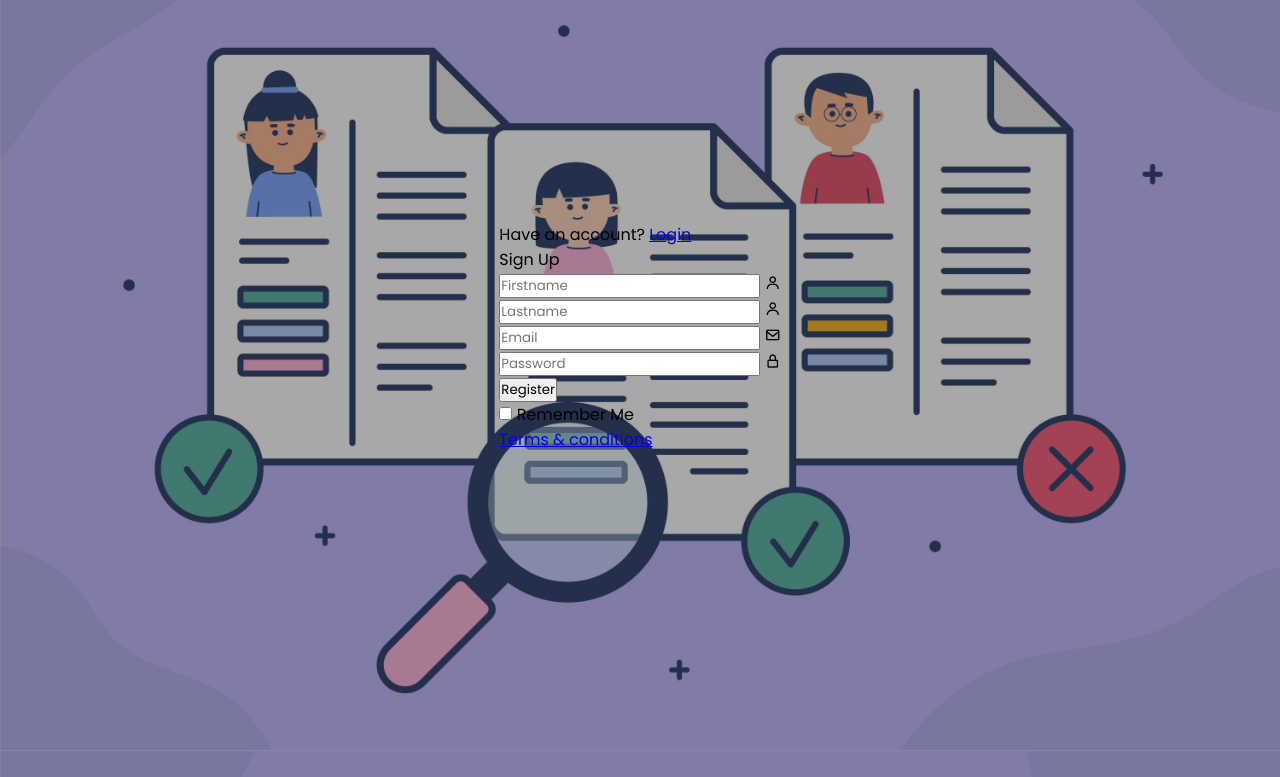
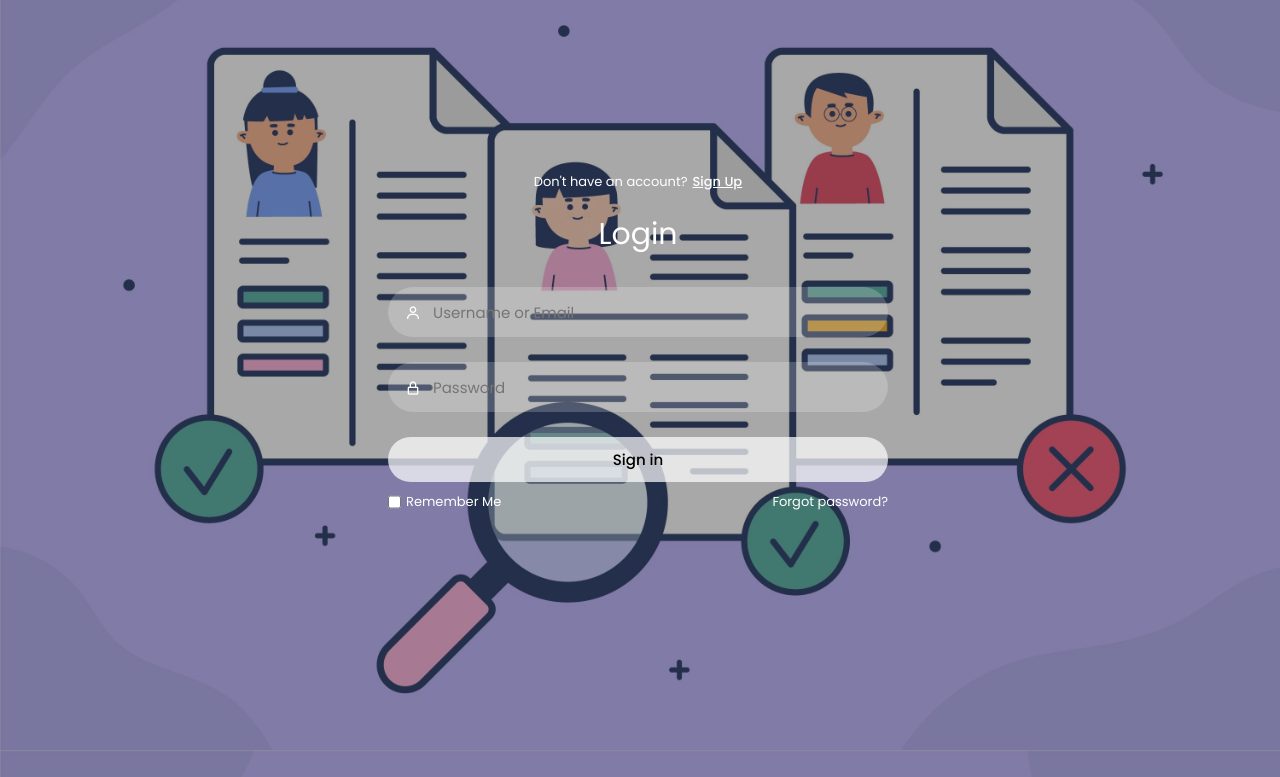
Before and after one commit to dworrels/AppStat, a plain HTML site: page Login & Registration/index.html in a window 1280 px wide. Shown: the part 103-880 px from the top of the page. Drawn offline with nearby package versions, Linux system fonts and the light colour scheme.

Commit message:
update login

```diff
--- a/Login & Registration/index.html
+++ b/Login & Registration/index.html
@@ -11,7 +11,7 @@
 <div class="wrapper">
     <nav class ="nav">
         <div class="nav-logo">
-            <p>LOGO .</p>
+            <p>AppStat</p>
         </div>
         <div class="nav-menu">
             <ul>
@@ -21,18 +21,45 @@
             </ul>
         </div>
         <div class="nav-button">
-            <button class="btn white-btn" id="loginBtn">Sign In</button>
-            <button class="btn" id="registerBtn">Sign Up</button>
+            <button class="btn white-btn" id="loginBtn" onclick="login()">Sign In</button>
+            <button class="btn" id="registerBtn" onclick="register()">Sign Up</button>
         </div>
         <div class="nav-menu-btn">
-            <i class="bx bx-menu"></i>
+            <i class="bx bx-menu" onclick="myMenuFuction()"></i>
         </div>
     </nav>
 
 <!---------------------FORM BOX---------------------------->
-    <div class="Form-box">
+    <div class="form-box">
+        <!--------------------- LOGIN FORM---------------------------->
+        <div class="login-container" id="login">
+            <div class="top">
+                <span>Don't have an account? <a href="#" onclick="register()">Sign Up</a></span>
+                <header>Login</header>
+            </div>
+            <div class="input-box">
+                <input type="text" class="input-field" placeholder="Username or Email">
+                <i class="bx bx-user"></i>
+            </div>
+            <div class="input-box">
+                <input type="password" class="input-field" placeholder="Password">
+                <i class="bx bx-lock-alt"></i>
+            </div>
+            <div class="input-box">
+                <input type="submit" class="submit" value="Sign in">
+            </div>
+            <div class="two-col">
+                <div class="one">
+                    <input type="checkbox" id="login-check">
+                    <label for="login-check"> Remember Me</label>
+                </div>
+                <div class="two">
+                    <label><a href="#">Forgot password?</a></label>
+                </div>
+            </div>
+        </div>
         <!--------------------- REGISTRATION FORM---------------------------->
-        <div class="registration-container" id="register">
+        <div class="register-container" id="register">
             <div class="top">
                 <span>Have an account? <a href="#" onclick="login()">Login</a></span>
                 <header>Sign Up</header>
@@ -48,7 +75,7 @@
                 </div>
             </div>
             <div class="input-box">
-                <input type="text" class="input-field" placeholder="Email">
+                <input type="text" class="input-field" placeholder="Username or Email">
                 <i class="bx bx-envelope"></i>
             </div>
             <div class="input-box">
@@ -70,5 +97,29 @@
         </div>
     </div>
 </div>
+
+<script>
+
+    var a = document.getElementById("loginBtn");
+    var b = document.getElementById("registerBtn");
+    var x = document.getElementById("login");
+    var y = document.getElementById("register");
+
+    function login() {
+        x.style.left = "-4px";
+        y.style.right = "-520px";
+        a.className += "white-btn";
+        b.className = "btn";
+    }
+
+    function register() {
+        x.style.left = "-510px";
+        y.style.right = "5px";
+        a.className += "btn";
+        b.className += "white-btn";
+    }
+
+</script>
+
 </body>
 </html>
--- a/Login & Registration/style.css
+++ b/Login & Registration/style.css
@@ -91,3 +91,128 @@ body{
 .nav-menu-btn{
     display: none;
 }
+
+.form-box{
+    position: relative;
+    display: flex;
+    align-items: center;
+    justify-content: center;
+    width: 512px;
+    height: 420px;
+    overflow: hidden;
+    z-index: 2;
+}
+
+.login-container{
+    position: absolute;
+    left: 4px;
+    width: 500px;
+    display: flex;
+    flex-direction: column;
+    transition: .5s ease-in-out;
+}
+
+.register-container{
+    position: absolute;
+    right: -520px;
+    width: 500px;
+    display: flex;
+    flex-direction: column;
+    transition: .5s ease-in-out;
+}
+
+.top span{
+    color: #fff;
+    font-size: small;
+    padding: 10px 0;
+    display: flex;
+    justify-content: center;
+}
+
+.top span a{
+    font-weight: 500;
+    color: #fff;
+    margin-left: 5px;
+}
+
+header{
+    color: #fff;
+    font-size: 30px;
+    text-align: center;
+    padding: 10px 0 30px 0;
+
+}
+
+.two-forms{
+    display: flex;
+    gap: 10px;
+}
+
+.input-field{
+    font-size: 15px;
+    background: rgba(255, 255, 255, 0.2);
+    color: #fff;
+    height: 50px;
+    width: 100%;
+    padding: 0 10px 0 45px;
+    border: none;
+    border-radius: 30px;
+    outline: none;
+    transition: .2s ease;
+}
+
+.input-field:hover, .input-field:focus{
+    background: rgba(255, 255, 255, 0.25);
+}
+
+::-webkit-input-placehorder{
+    color: #fff;
+}
+
+.input-box i{
+    position: relative;
+    top: -35px;
+    left: 17px;
+    color: #fff;
+}
+
+.submit{
+    font-size: 15px;
+    font-weight: 500;
+    color: black;
+    height: 45px;
+    width: 100%;
+    border: none;
+    border-radius: 30px;
+    outline: none;
+    background: rgba(255, 255, 255, 0.7);
+    cursor: pointer;
+    transition: .3s ease-in-out;
+}
+
+.submit:hover{
+    background: rgba(255, 255, 255, 0.5);
+    box-shadow: 1px 5px 7px 1px rgba(0,0,0, 0.2);
+}
+
+.two-col{
+    display: flex;
+    justify-content: space-between;
+    color: #fff;
+    font-size: small;
+    margin-top: 10px;
+}
+
+.two-col .one{
+    display: flex;
+    gap: 5px;
+}
+
+.two label a{
+    text-decoration: none;
+    color: #fff;
+}
+
+.two label a:hover{
+    text-decoration: underline;
+}
```
Also changed, not shown: 1 other file.
